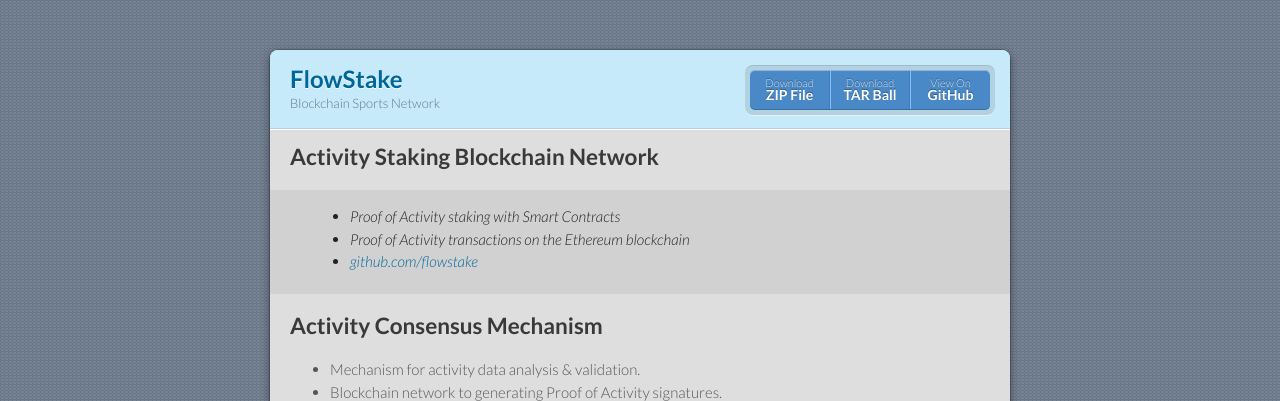
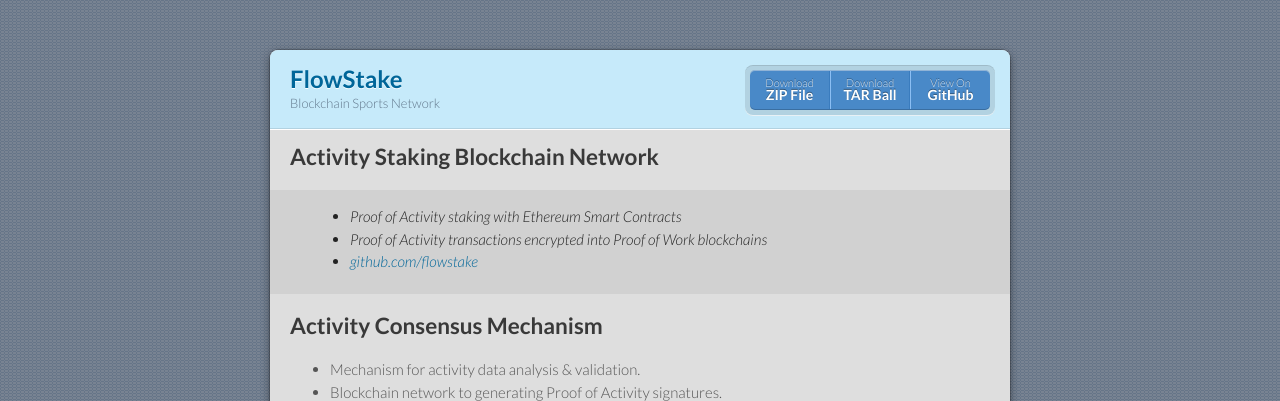
Before and after one commit to flowstake/flowstake.github.io, a Jekyll site: the page built from index.md, in a window 1280 px wide and 900 px high. Shown: the top 401 px of the window. Built offline with Jekyll 4.4.1, drawn with Linux system fonts in a browser that asks for light colours; our own code applies the rules of GitHub Pages for plain Markdown files.

Commit message:
Update index.md

```diff
--- a/index.md
+++ b/index.md
@@ -4,8 +4,8 @@ layout: default
 
 ## Activity Staking Blockchain Network
 
-> - Proof of Activity staking with Smart Contracts
-> - Proof of Activity transactions on the Ethereum blockchain
+> - Proof of Activity staking with Ethereum Smart Contracts
+> - Proof of Activity transactions encrypted into Proof of Work blockchains
 > - [github.com/flowstake](https://github.com/flowstake)
 
 ## Activity Consensus Mechanism
```
